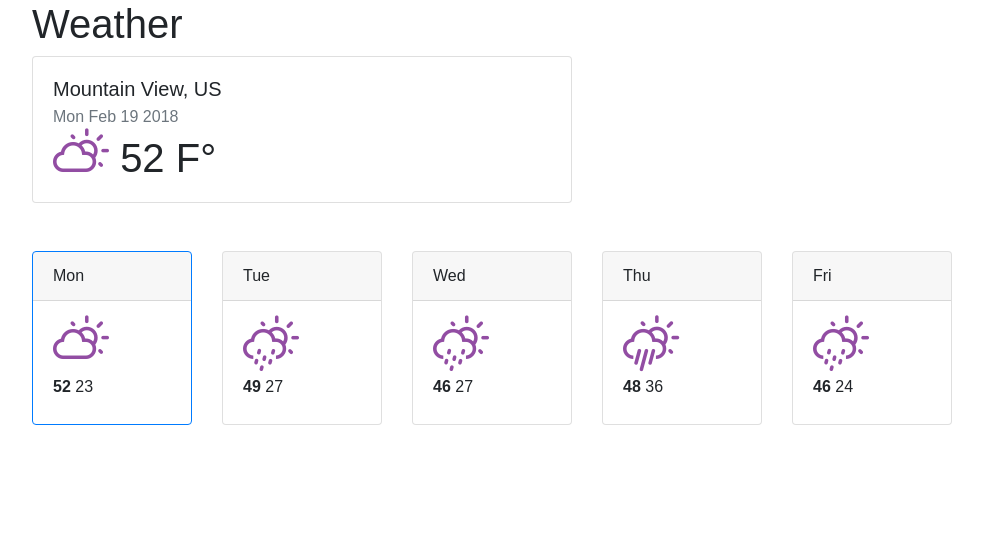
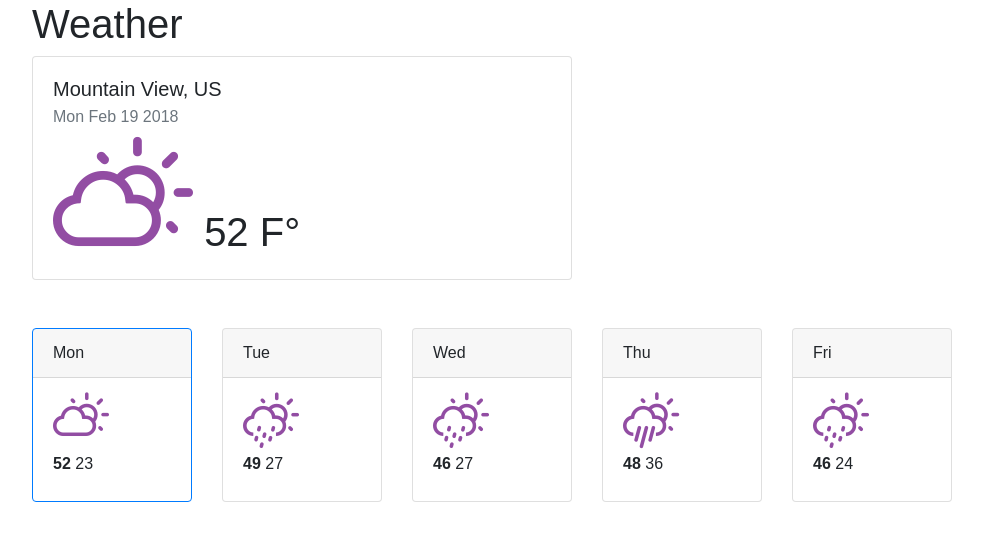
Before and after one commit to jyi468/weather, a React (Create React App) app: page / in a window 1280 px wide. Shown: the top 540 px of the page, without its empty margins (53-1036 px from the left). Built offline with nearby package versions, Linux system fonts and the light colour scheme.

Commit message:
Add large icon for main weather

```diff
--- a/src/components/weatherMain/WeatherMain.tsx
+++ b/src/components/weatherMain/WeatherMain.tsx
@@ -20,7 +20,7 @@ export const WeatherMain: React.SFC<WeatherMainProps> = (props) => {
                 <h5 className="card-title">{city + ', ' + country}</h5>
                 <h6 className="card-subtitle mb-2 text-muted">{formatDate(time)}</h6>
                 <h1 className="card-text">
-                    <i className={'wi ' + getIconName(weather)}></i> {WeatherUtils.getTemperature(temperature, scale, true)}
+                    <i className={'main-weather wi ' + getIconName(weather)}></i> {WeatherUtils.getTemperature(temperature, scale, true)}
                 </h1>
             </div>
         </div>
--- a/src/index.css
+++ b/src/index.css
@@ -6,3 +6,7 @@ body {
 .wi {
   color: #924da3;
 }
+.main-weather{
+  margin-top: 25px;
+  font-size: 100px;
+}
```
